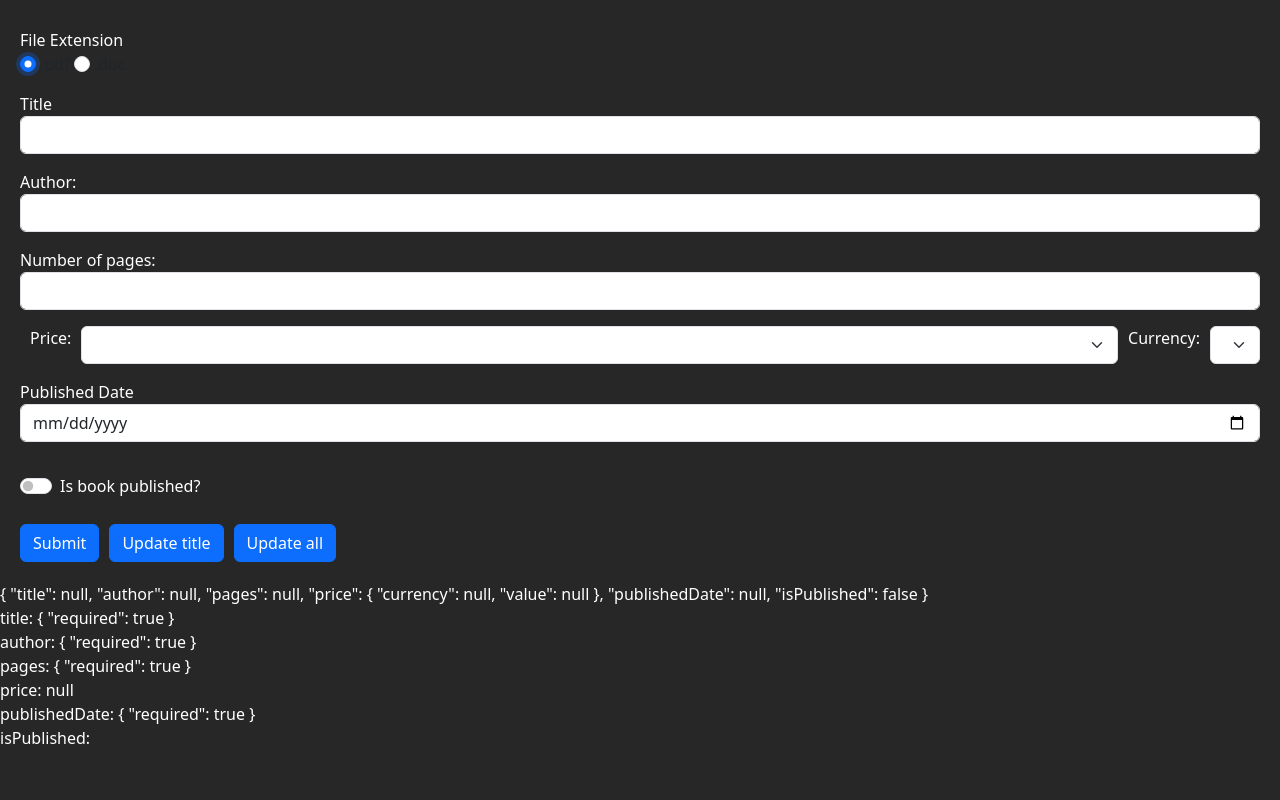
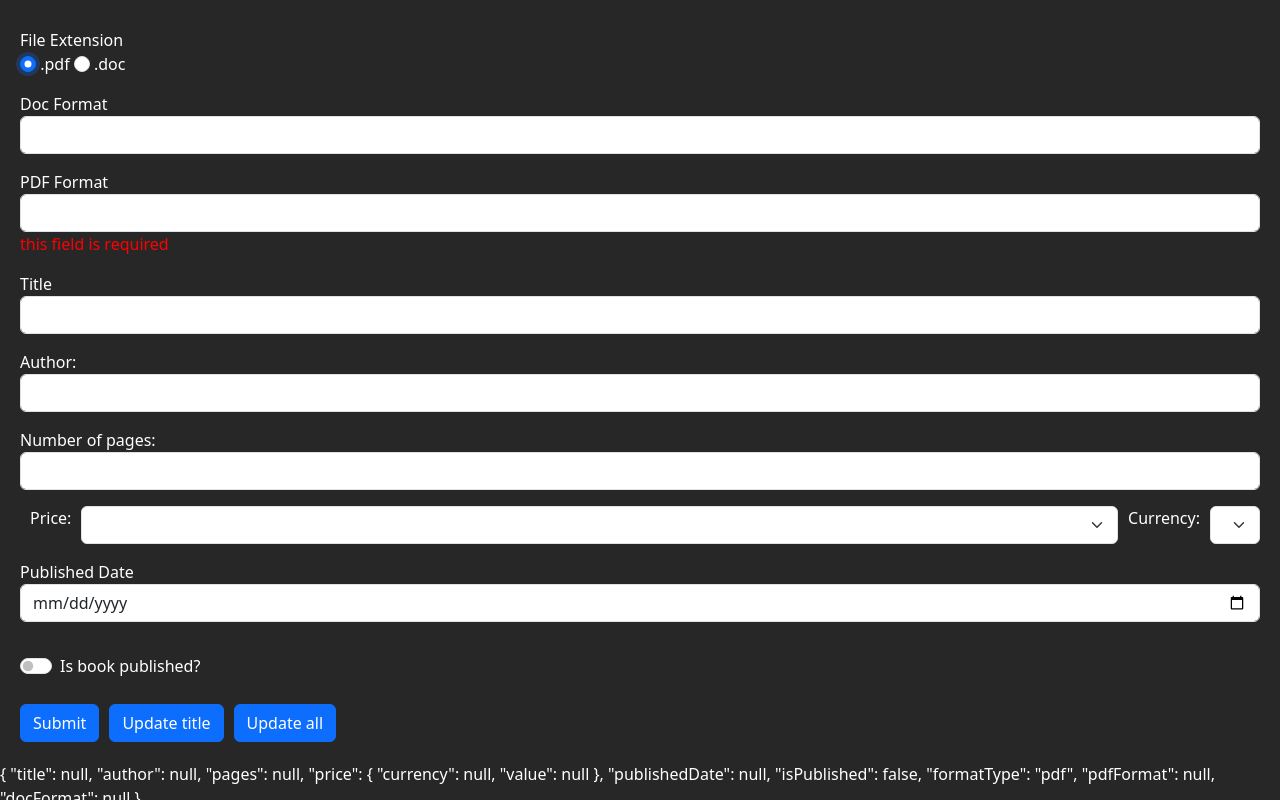
Before and after one commit to souhardya1/Angular, an Angular app in the folder Reactive-Forms/: page / in a window 1280 px wide. Both pictures are taken after a click on the radio button "File Extension". Shown: the top 800 px of the page. Built offline with nearby package versions, Linux system fonts and the light colour scheme.

Commit message:
dynammmic validator

```diff
--- a/Reactive-Forms/src/app/sample-reactive-form/sample-reactive-form.component.html
+++ b/Reactive-Forms/src/app/sample-reactive-form/sample-reactive-form.component.html
@@ -1,22 +1,36 @@
 <form class="add-book-form" [formGroup]="addBookForm" (ngSubmit)="save()">
+    <div class="form-group" style="color: white;">
+        <label for="FormatType">File Extension</label><br>
+        <input class="form-check-input" type="radio" name="formatType" id="FormatType" value="pdf" formControlName="formatType"> .pdf
+        <input class="form-check-input" type="radio" name="formatType" id="FormatType" value="doc" formControlName="formatType"> .doc
+    </div>
     <div class="form-group">
-        <label for="FormatType">File Extension</label><br>
-        <input class="form-check-input" type="radio" name="flexRadioDefault" id="FormatType" value="pdf"> .pdf
-        <input class="form-check-input" type="radio" name="flexRadioDefault" id="FormatType" value="doc"> .doc
-      </div>
+      <label for="docFormat">Doc Format</label>
+      <input type="text" class="form-control" id="docFormat" formControlName="docFormat">
+      <label class="validationErrors" *ngIf="docErrorMessage">
+        {{docErrorMessage}}
+      </label>
+
+    </div>
+    <div class="form-group">
+      <label for="pdfFormat">PDF Format</label>
+      <input type="text" class="form-control" id="pdfFormat" formControlName="pdfFormat">
+      <label class="validationErrors" *ngIf="pdfErrorMessage">
+        {{pdfErrorMessage}}
+      </label>
+    </div>
     <div class="form-group">
       <label for="Title">Title</label>
       <input type="text" class="form-control" id="Title" formControlName="title">
-      <label class="validationErrors" *ngIf="addBookForm.get('title')?.invalid && addBookForm.get('title')?.touched">
-        <span *ngIf="addBookForm.get('title')?.errors?.minlength">Minimum length is 5</span>
-        <span *ngIf="addBookForm.get('title')?.errors?.required">This is required</span>
+      <label class="validationErrors" *ngIf="titleErrorMessage">
+        {{titleErrorMessage}}
       </label>
     </div>
     <div class="form-group">
       <label for="Author">Author:</label>
       <input type="text" class="form-control" id="Author" formControlName="author">
-      <label class="validationErrors" *ngIf="addBookForm.get('author')?.invalid && addBookForm.get('author')?.touched">
-        <span *ngIf="addBookForm.get('author')?.errors?.required">This is required</span>
+      <label class="validationErrors" *ngIf="authorErrorMessage">
+        {{authorErrorMessage}}
       </label>
     </div>
     <div class="form-group">
--- a/Reactive-Forms/src/app/sample-reactive-form/sample-reactive-form.component.ts
+++ b/Reactive-Forms/src/app/sample-reactive-form/sample-reactive-form.component.ts
@@ -12,8 +12,26 @@ import { title } from 'process';
 export class SampleReactiveFormComponent {
 
   constructor(private bookServ: BookFormService) {}
+
   ngOnInit(): void {
     this.initForm();
+    const titleControl = this.addBookForm.get('title');
+    const authorControl = this.addBookForm.get('author');
+    const formatTypeControl = this.addBookForm.get('formatType');
+
+
+    titleControl?.valueChanges.pipe().subscribe(i => {
+      this.validateControl(titleControl as FormControl,'title');
+    });
+
+    authorControl?.valueChanges.pipe().subscribe(i => {
+      this.validateControl(authorControl as FormControl,'author');
+    });
+
+    formatTypeControl?.valueChanges.pipe().subscribe(i => {
+      console.log(formatTypeControl.value)
+      this.formatTypeChanged(formatTypeControl.value);
+    });
   }
 
   prices: any[] = [
@@ -28,6 +46,11 @@ export class SampleReactiveFormComponent {
     { value: 'EURO', viewValue: '€'}
   ];
 
+  titleErrorMessage: string;
+  authorErrorMessage: string;
+  pdfErrorMessage:string;
+  docErrorMessage:string;
+
   addBookForm: FormGroup;
 
   private initForm(): void {
@@ -41,6 +64,9 @@ export class SampleReactiveFormComponent {
       }),
       publishedDate: new FormControl(null,Validators.required),
       isPublished: new FormControl(false),
+      formatType: new FormControl(),
+      pdfFormat: new FormControl(),
+      docFormat: new FormControl()
     });
   }
 
@@ -70,4 +96,42 @@ export class SampleReactiveFormComponent {
       isPublished: true
     });
   }
+
+  private validateControl(control: FormControl, controlName: string): void {
+    this.titleErrorMessage = '';
+    this.authorErrorMessage = '';
+    if(control.errors && (control.touched || control.dirty) ) {
+      if (control.errors?.required) {
+        if(controlName == 'title'){
+          this.titleErrorMessage = "This field is required";
+        }
+        if(controlName == 'author') {
+          this.authorErrorMessage = "This field is required";
+        }
+      }
+      else if(control.errors?.minlength){
+        this.titleErrorMessage = "Minimum Length is "+control.errors?.minlength?.requiredLength;
+      }
+    }
+  }
+
+  private formatTypeChanged(type:string){
+    const pdfControl = this.addBookForm.get('pdfFormat');
+    const docControl = this.addBookForm.get('docFormat');
+
+    if(type === 'pdf'){
+      this.pdfErrorMessage = "this field is required";
+      this.docErrorMessage = '';
+      pdfControl?.addValidators(Validators.required);
+      docControl?.clearValidators();
+    }
+    else{
+      if(type === 'doc'){
+        this.docErrorMessage = "this field is required";
+        this.pdfErrorMessage = '';
+        docControl?.addValidators(Validators.required);
+        pdfControl?.clearValidators();
+      }
+    }
+  }
 }
```
